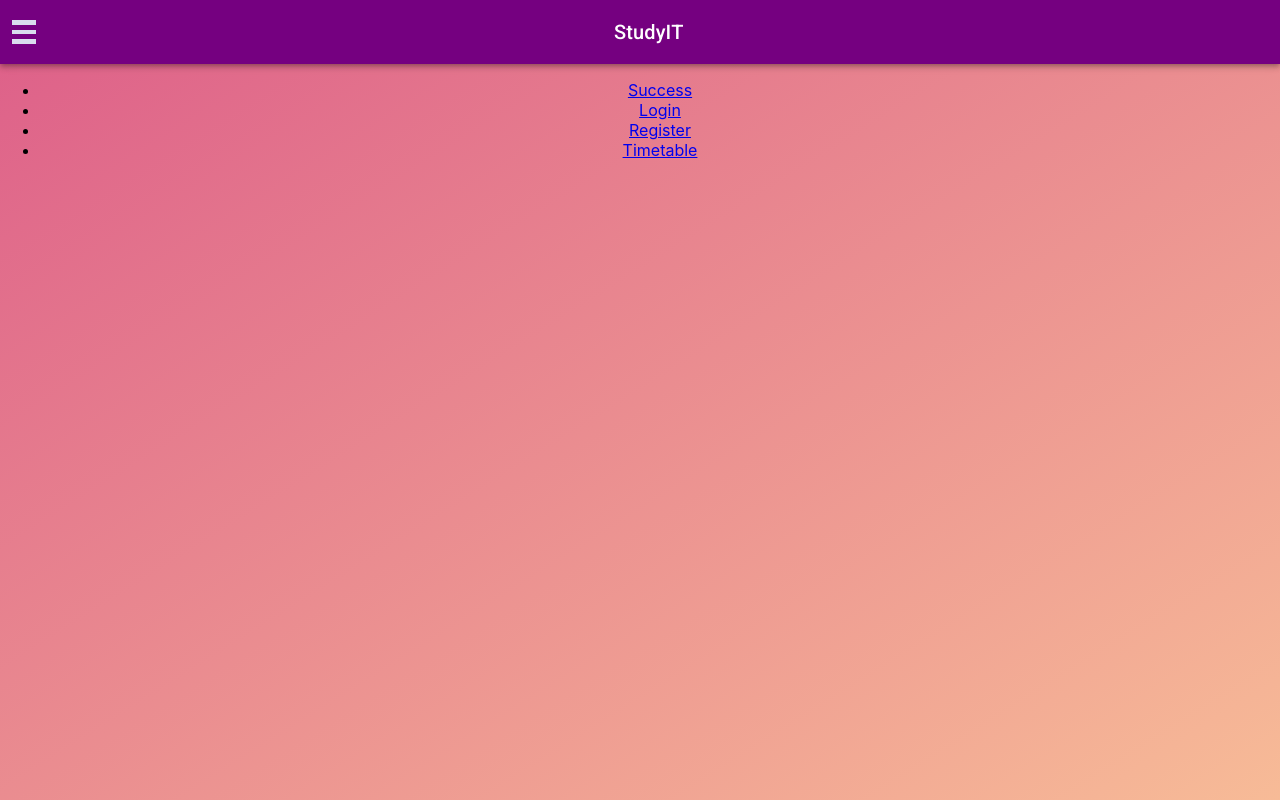
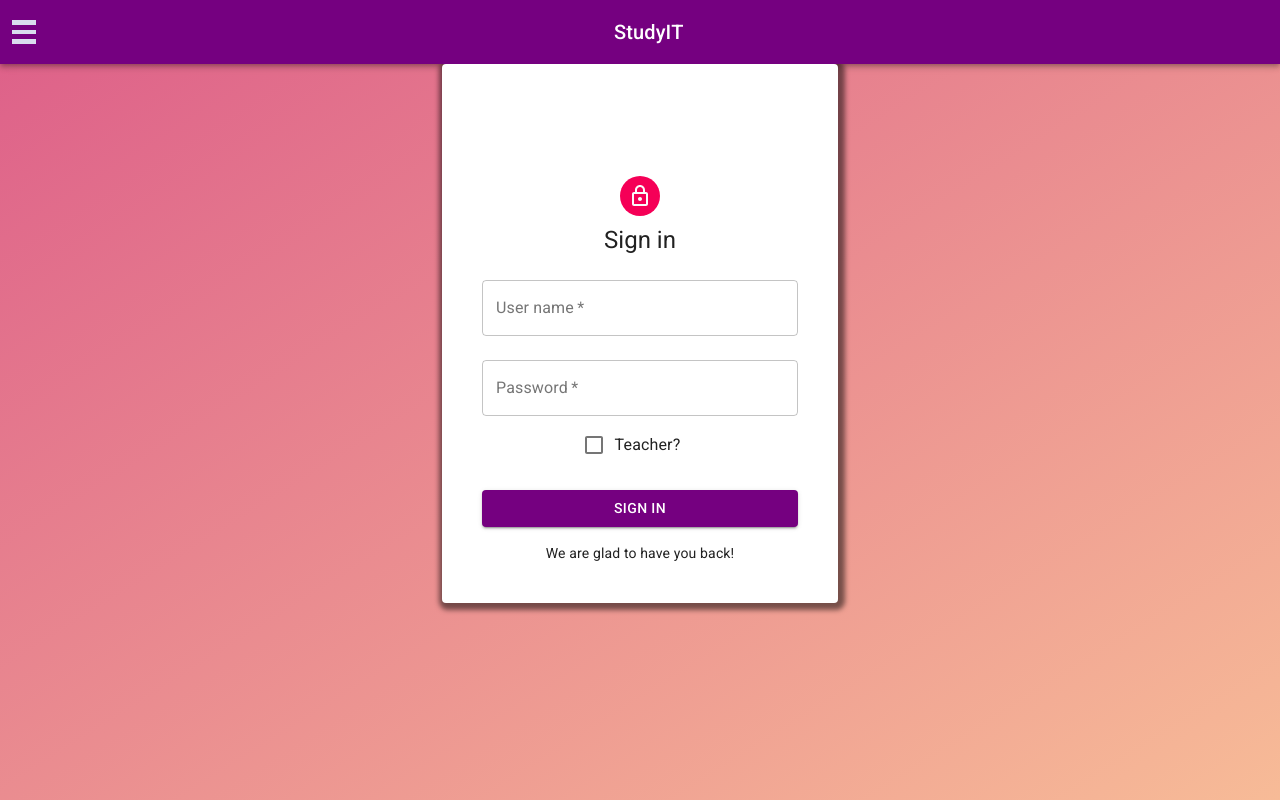
Before and after one commit to StudyIT-team/frontend, a React (Create React App) app: page / in a window 1280 px wide. Built offline with nearby package versions, Linux system fonts and the light colour scheme.

Commit message:
[ bugfix ] the welcome/starting page is now the login page bc i said so

```diff
--- a/src/App.js
+++ b/src/App.js
@@ -6,25 +6,12 @@ import HomeIcon from '@material-ui/icons/Home';
 import LocalLibraryIcon from '@material-ui/icons/LocalLibrary';
 import TimetableComponent from './components/time-table';
 import { Container } from '@material-ui/core';
+import LoginScreen from './screens/login-screen.js';
 
 function App() {
   return (
     <div className="App">
-     <ul>
-       <li>
-         <Link to="/success">Success</Link>
-       </li>
-       <li>
-         <Link to="/login">Login</Link>
-       </li>
-       <li>
-         <Link to="/register">Register</Link>
-       </li>
-       <li>
-         <Link to="/timetable">Timetable</Link>
-       </li>
-     </ul>
-
+      <LoginScreen />
     </div>
   );
 }
```
